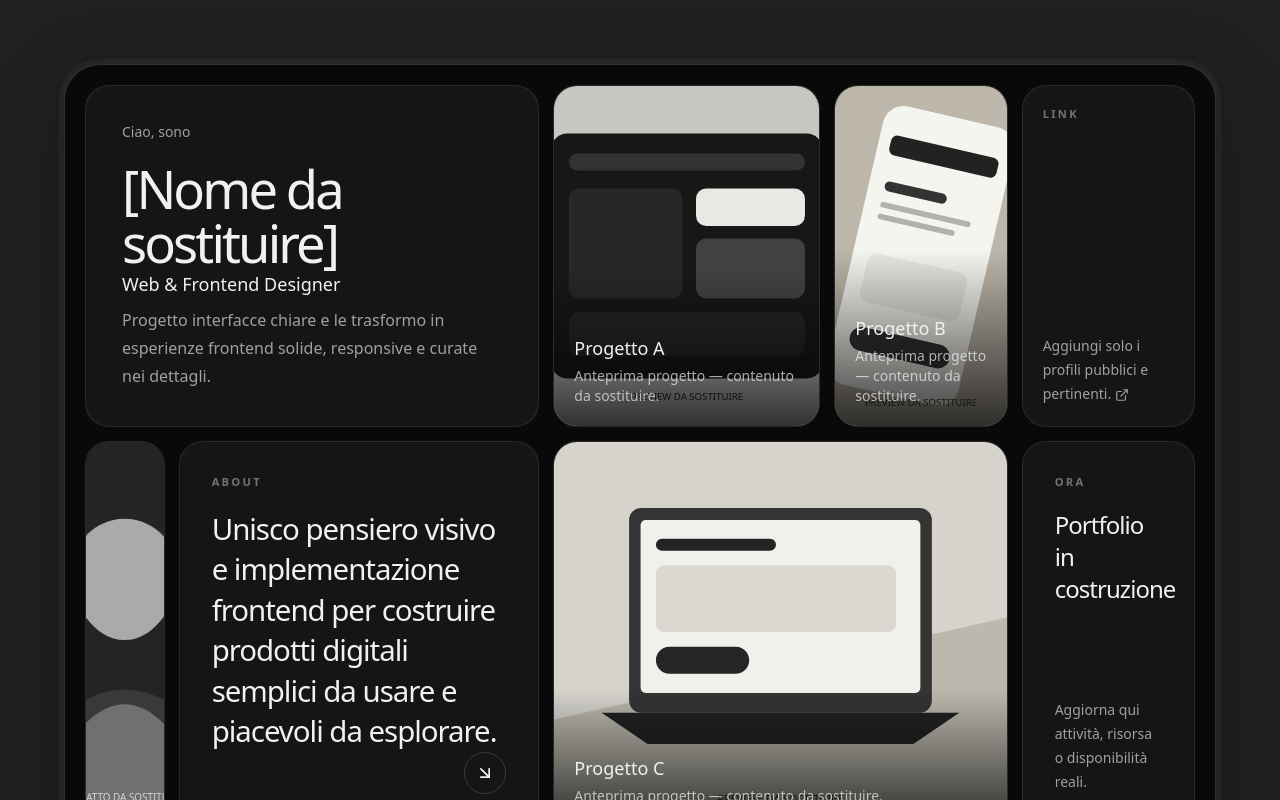
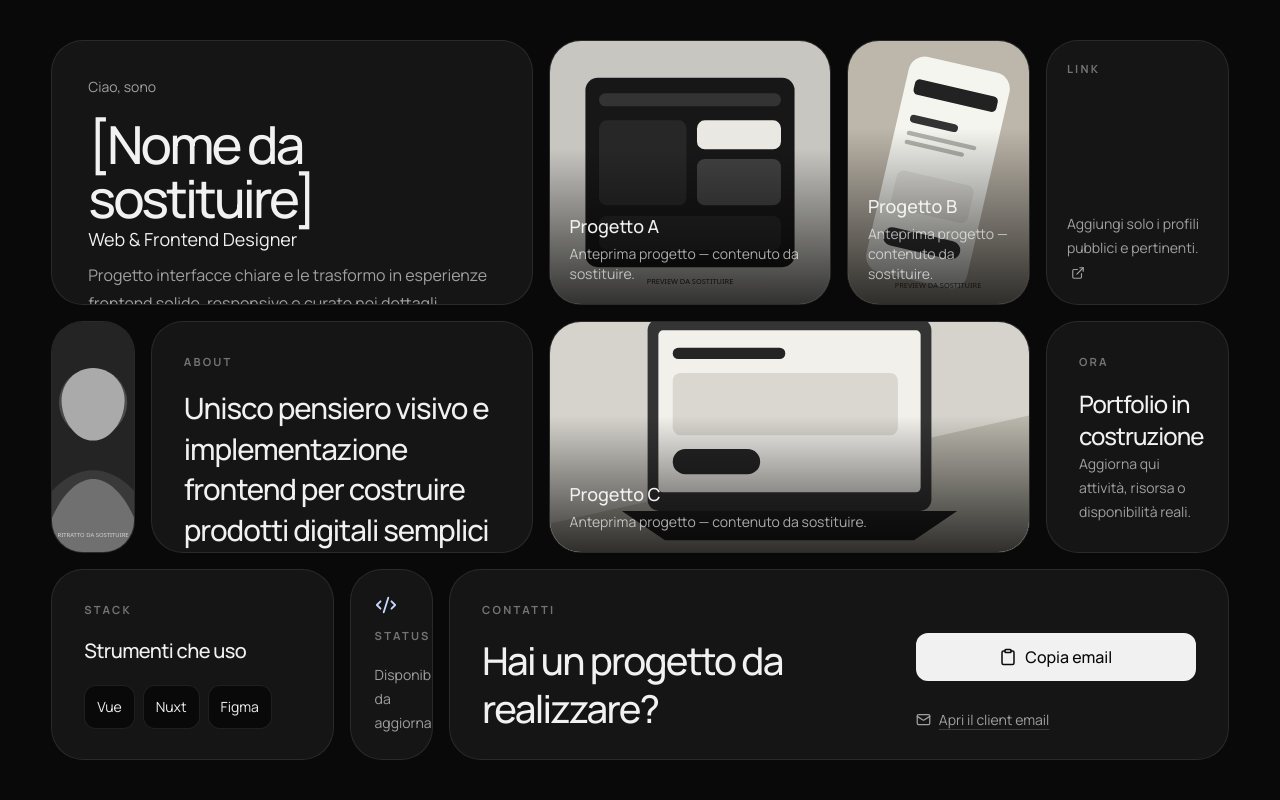
Before and after one commit to andrea-salvalaggio/bento-portfolio, a Nuxt app: page / in a window 1280 px wide. Shown: the top 800 px of the page. Built offline with nearby package versions, Linux system fonts and the light colour scheme.

Commit message:
style(layout): refine viewport bento composition

```diff
--- a/app/assets/scss/_base.scss
+++ b/app/assets/scss/_base.scss
@@ -17,6 +17,7 @@ body {
   margin: 0;
   background: $color-page;
   color: $color-text;
+  font-family: $font-sans;
 }
 
 button,
--- a/app/assets/scss/_layout.scss
+++ b/app/assets/scss/_layout.scss
@@ -3,27 +3,21 @@
 
 .portfolio-page {
   display: grid;
-  min-height: 100svh;
-  padding: clamp(16px, 5vw, 72px);
+  height: 100dvh;
+  overflow: clip;
+  padding: clamp(24px, 5dvh, 72px) clamp(16px, 4vw, 64px);
   place-items: center;
 }
 
-.portfolio-shell {
+.bento-grid {
   width: min(100%, $layout-max-width);
-  padding: clamp(12px, 1.7vw, 20px);
-  background: $color-shell;
-  border: 1px solid $color-border-strong;
-  border-radius: $radius-shell;
-  box-shadow: 0 0 0 5px rgb(255 255 255 / 3%), 0 24px 80px rgb(0 0 0 / 24%);
-}
-
-.bento-grid {
+  height: 100%;
+  min-height: 0;
   display: grid;
   grid-template-columns: repeat(12, minmax(0, 1fr));
+  grid-template-rows: minmax(0, 1.25fr) minmax(0, 1.1fr) minmax(0, 0.9fr);
   grid-template-areas:
     'intro intro intro intro intro projectA projectA projectA projectB projectB social social'
-    'intro intro intro intro intro projectA projectA projectA projectB projectB social social'
-    'profile about about about about projectC projectC projectC projectC projectC now now'
     'profile about about about about projectC projectC projectC projectC projectC now now'
     'stack stack stack utility contact contact contact contact contact contact contact contact';
   gap: $space-grid;
@@ -41,9 +35,28 @@
 .area-utility { grid-area: utility; }
 .area-contact { grid-area: contact; }
 
+@media (min-width: $breakpoint-tablet + 1px) {
+  .bento-grid > .bento-card {
+    min-height: 0;
+  }
+
+  .area-profile img {
+    min-height: 0;
+  }
+}
+
 @include tablet-down {
+  .portfolio-page {
+    height: auto;
+    min-height: 100dvh;
+    overflow: visible;
+    padding: clamp(16px, 5vw, 72px);
+  }
+
   .bento-grid {
+    height: auto;
     grid-template-columns: repeat(6, minmax(0, 1fr));
+    grid-template-rows: none;
     grid-template-areas:
       'intro intro intro projectA projectA projectA'
       'intro intro intro projectB projectB projectB'
@@ -57,11 +70,6 @@
   .portfolio-page {
     padding: 12px;
     place-items: start center;
-  }
-
-  .portfolio-shell {
-    padding: 10px;
-    border-radius: 26px;
   }
 
   .bento-grid {
--- a/app/assets/scss/_tokens.scss
+++ b/app/assets/scss/_tokens.scss
@@ -6,7 +6,6 @@
   // CSS custom properties intentionally mirror SCSS variables. They keep values
   // available to Tailwind arbitrary-value utilities at runtime.
   --color-page: #{$color-page};
-  --color-shell: #{$color-shell};
   --color-card: #{$color-card};
   --color-card-hover: #{$color-card-hover};
   --color-text: #{$color-text};
@@ -17,7 +16,6 @@
   --color-accent: #{$color-accent};
   --font-sans: #{$font-sans};
   --radius-card: #{$radius-card};
-  --radius-shell: #{$radius-shell};
   --space-grid: #{$space-grid};
   --layout-max-width: #{$layout-max-width};
   --transition-fast: #{$transition-fast};
--- a/app/assets/scss/_variables.scss
+++ b/app/assets/scss/_variables.scss
@@ -1,6 +1,5 @@
 // Colors
-$color-page: #202020;
-$color-shell: #090909;
+$color-page: #090909;
 $color-card: #151515;
 $color-card-hover: #1b1b1b;
 $color-text: #f1f1f1;
@@ -11,16 +10,15 @@ $color-border-strong: rgb(255 255 255 / 16%);
 $color-accent: #c8d7ff;
 
 // Typography
-$font-sans: Inter, ui-sans-serif, system-ui, -apple-system, BlinkMacSystemFont, 'Segoe UI', sans-serif;
+$font-sans: Manrope, ui-sans-serif, system-ui, -apple-system, BlinkMacSystemFont, 'Segoe UI', sans-serif;
 $font-size-label: 0.7rem;
 $font-size-feedback: 0.8rem;
 
 // Layout
 $layout-max-width: 1280px;
-$space-grid: 14px;
-$radius-card: 24px;
-$radius-shell: 36px;
-$radius-pill: 999px;
+$space-grid: 1rem;
+$radius-card: 2rem;
+$radius-pill: 50rem;
 
 // Motion
 $transition-fast: 160ms ease;
--- a/app/components/layout/PortfolioShell.vue
+++ b/app/components/layout/PortfolioShell.vue
@@ -1,7 +1,5 @@
 <template>
   <main class="portfolio-page">
-    <section class="portfolio-shell" aria-label="Portfolio personale">
-      <slot />
-    </section>
+    <slot />
   </main>
 </template>
--- a/app/components/ui/CopyEmailButton.vue
+++ b/app/components/ui/CopyEmailButton.vue
@@ -8,7 +8,7 @@ const message = computed(() => status.value === 'success' ? 'Email copiata' : st
 
 <template>
   <div>
-    <button type="button" class="flex min-h-12 w-full items-center justify-center gap-2 rounded-xl bg-[var(--color-text)] px-4 font-medium text-[var(--color-shell)] transition hover:bg-white" @click="copy(props.email)">
+    <button type="button" class="flex min-h-12 w-full items-center justify-center gap-2 rounded-xl bg-[var(--color-text)] px-4 font-medium text-[var(--color-page)] transition hover:bg-white" @click="copy(props.email)">
       <Check v-if="status === 'success'" :size="18" aria-hidden="true" />
       <X v-else-if="status === 'error'" :size="18" aria-hidden="true" />
       <Clipboard v-else :size="18" aria-hidden="true" />
--- a/app/components/ui/IconLink.vue
+++ b/app/components/ui/IconLink.vue
@@ -7,7 +7,7 @@ const icons = { github: Github, linkedin: Linkedin, instagram: Instagram, dribbb
 </script>
 
 <template>
-  <a :href="item.url" target="_blank" rel="noopener noreferrer" class="grid min-h-14 place-items-center rounded-2xl border border-[var(--color-border)] bg-[var(--color-shell)] text-[var(--color-text)] transition hover:border-[var(--color-border-strong)] hover:bg-[var(--color-card-hover)]" :aria-label="item.label">
+  <a :href="item.url" target="_blank" rel="noopener noreferrer" class="grid min-h-14 place-items-center rounded-2xl border border-[var(--color-border)] bg-[var(--color-page)] text-[var(--color-text)] transition hover:border-[var(--color-border-strong)] hover:bg-[var(--color-card-hover)]" :aria-label="item.label">
     <component :is="icons[props.item.icon]" :size="22" aria-hidden="true" />
   </a>
 </template>
--- a/app/components/ui/TechBadge.vue
+++ b/app/components/ui/TechBadge.vue
@@ -4,5 +4,5 @@ defineProps<{ item: StackItem }>()
 </script>
 
 <template>
-  <span class="inline-flex min-h-11 items-center rounded-xl border border-[var(--color-border)] bg-[var(--color-shell)] px-3 text-sm text-[var(--color-text)]" :title="item.detail">{{ item.name }}</span>
+  <span class="inline-flex min-h-11 items-center rounded-xl border border-[var(--color-border)] bg-[var(--color-page)] px-3 text-sm text-[var(--color-text)]" :title="item.detail">{{ item.name }}</span>
 </template>
--- a/nuxt.config.ts
+++ b/nuxt.config.ts
@@ -8,6 +8,11 @@ export default defineNuxtConfig({
   app: {
     head: {
       htmlAttrs: { lang: 'it' },
+      link: [
+        { rel: 'preconnect', href: 'https://fonts.googleapis.com' },
+        { rel: 'preconnect', href: 'https://fonts.gstatic.com', crossorigin: 'anonymous' },
+        { rel: 'stylesheet', href: 'https://fonts.googleapis.com/css2?family=Manrope:wght@400;500;600;700&display=swap' },
+      ],
       meta: [
         { name: 'viewport', content: 'width=device-width, initial-scale=1' },
         { name: 'theme-color', content: '#202020' },
```
